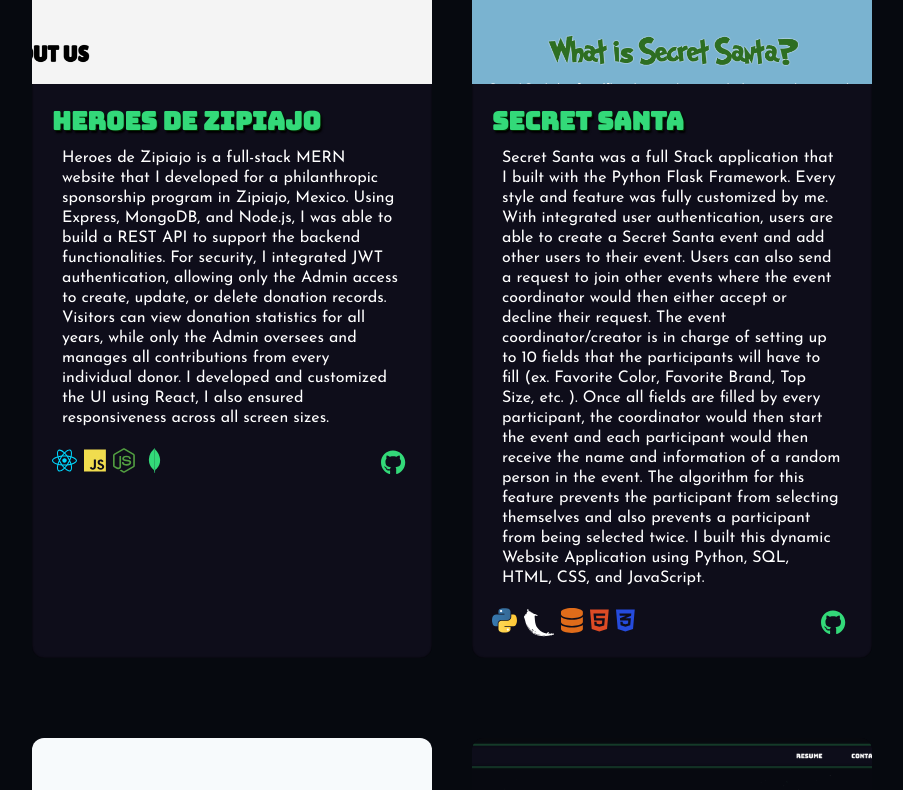
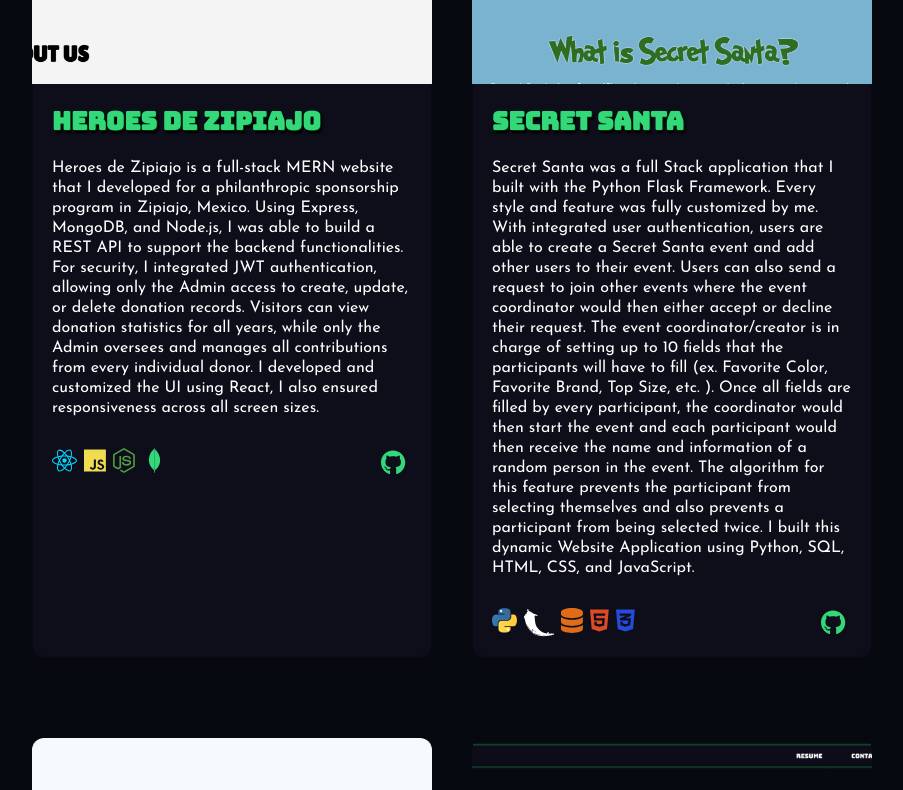
Before and after one commit to GilbertoRod/portfolioWebsite, a React (Create React App) app: page / in a window 1280 px wide. Shown: the part 1540-2330 px from the top of the page, without its empty margins (188-1091 px from the left). Built offline with nearby package versions, Linux system fonts and the light colour scheme; a web font is replaced by a local one.

Commit message:
component restructure

```diff
--- a/src/components/styles/Projects.css
+++ b/src/components/styles/Projects.css
@@ -53,8 +53,6 @@
   padding: 20px;
 
 }
-
-
 .card-name{
   font-size: 15px;
   margin-bottom: 15px;
@@ -65,7 +63,7 @@
   margin: 0px;
 }
 .card-description{
-  padding: 10px;
+  padding: 20px 0px;
   margin: 0px;
   font-family: 'Josefin Sans';
   font-size: 16px;
```
